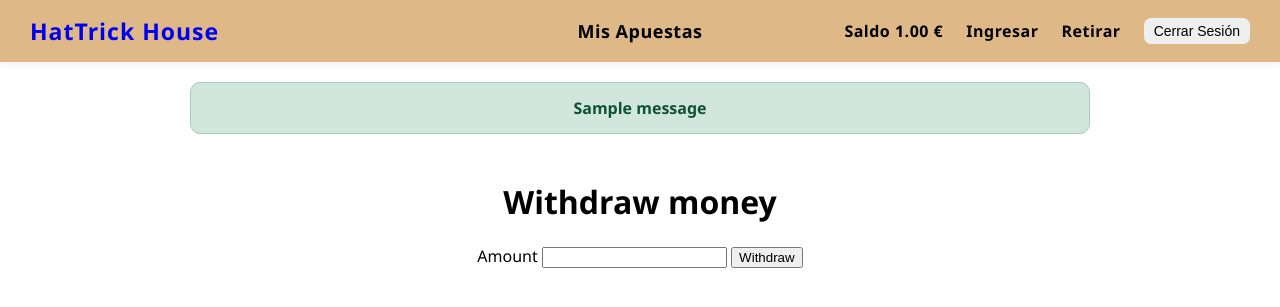
After one commit to BARBERAK/HatTrick-House, a Django app: page /withdraw/ in a window 1280 px wide. The commit adds this page. Shown: the top 307 px of the page. Run offline with Django 5.2, Linux system fonts and the light colour scheme; a user stored in the database is signed in; tables that the repository leaves empty hold one stand-in row (values such as "Sample post"); one stand-in notice (Sample message) is shown.

Commit message:
Add withdrawal feature with validations and user feedback

```diff
--- a/apuestas/static/apuestas/style.css
+++ b/apuestas/static/apuestas/style.css
@@ -566,3 +566,34 @@ body {
   transform: translateY(-2px);
   background-color: rgb(231, 222, 222);
 }
+/* =========================================
+   MENSAJES
+   ========================================= */
+
+.messages-container {
+  width: 100%;
+  max-width: 900px;
+  margin: 20px auto 0 auto;
+  padding: 0 20px;
+  box-sizing: border-box;
+}
+
+.message {
+  padding: 14px 18px;
+  border-radius: 10px;
+  margin-bottom: 12px;
+  font-weight: 600;
+  text-align: center;
+}
+
+.message.error {
+  background-color: #f8d7da;
+  color: #842029;
+  border: 1px solid #f1aeb5;
+}
+
+.message.success {
+  background-color: #d1e7dd;
+  color: #0f5132;
+  border: 1px solid #a3cfbb;
+}
--- a/apuestas/urls.py
+++ b/apuestas/urls.py
@@ -1,5 +1,4 @@
 from django.urls import path
-
 from . import views
 
 app_name = 'apuestas'
@@ -10,8 +9,9 @@ urlpatterns = [
     path('update_data/', views.create_update, name="update_data"),
     path('partidos/<str:categoria>/<str:nombre_liga>/', views.partidos_liga, name="partidos_liga"),
     path('ingresar/', views.ingresar, name='ingresar'),
-    path('registrar/' , views.register, name="registrar"),
+    path('registrar/', views.register, name="registrar"),
     path('eliminar-apuesta/<int:bet_id>/', views.borrar_apuesta, name='eliminar_apuesta'),
     path('editar-apuesta/<int:bet_id>/', views.editar_apuesta, name='editar_apuesta'),
-    path('realizar-apuesta/' , views.realizar_apuesta, name="realizar_apuesta")
+    path('realizar-apuesta/', views.realizar_apuesta, name="realizar_apuesta"),
+    path('withdraw/', views.withdraw, name="withdraw"),
 ]
--- a/apuestas/views.py
+++ b/apuestas/views.py
@@ -61,6 +61,28 @@ def ingresar(request):
             return redirect('apuestas:home')
 
     return render(request, 'apuestas/deposit.html')
+
+@login_required
+def withdraw(request):
+    if request.method == "POST":
+        quantity = Decimal(request.POST.get('quantity'))
+
+        if quantity <= 0:
+            messages.error(request, "The amount must be greater than zero.")
+            return render(request, 'apuestas/withdraw.html')
+
+        user_profile = request.user.userprofile
+
+        if quantity > user_profile.money:
+            messages.error(request, "You do not have enough balance to withdraw that amount.")
+            return render(request, 'apuestas/withdraw.html')
+
+        user_profile.money -= quantity
+        user_profile.save()
+        messages.success(request, f"You have withdrawn {quantity}€ successfully.")
+        return redirect('apuestas:home')
+
+    return render(request, 'apuestas/withdraw.html')
 
 
 def register(request):
--- /dev/null
+++ b/templates/apuestas/withdraw.html
@@ -0,0 +1,14 @@
+{% extends 'base.html' %}
+
+{% block content %}
+<div class="deposit-container">
+    <h1>Withdraw money</h1>
+
+    <form method="post" class="deposit-form">
+        {% csrf_token %}
+        <label for="quantity">Amount</label>
+        <input type="number" name="quantity" id="quantity" step="0.01" min="0.01" required>
+        <button type="submit">Withdraw</button>
+    </form>
+</div>
+{% endblock %}
--- a/templates/base.html
+++ b/templates/base.html
@@ -18,12 +18,13 @@
             <a href="{% url 'apuestas:bets_list' %}" class="nav-sports">Mis Apuestas</a>
         </div>
         <div class="nav-right">
-            {% if user.is_authenticated%}
-                <span class="nav-saldo">Saldo {{user.userprofile.money}} €</span>
+            {% if user.is_authenticated %}
+                <span class="nav-saldo">Saldo {{ user.userprofile.money }} €</span>
                 <a href="{% url 'apuestas:ingresar' %}" class="nav-deposit">Ingresar</a>
+                <a href="{% url 'apuestas:withdraw' %}" class="nav-deposit">Retirar</a>
                 <form action="{% url 'logout' %}" method="post" style="display: inline;">
                     {% csrf_token %}
-                    <button type="submit" class="nav-logout">Cerrar Sessión</button>
+                    <button type="submit" class="nav-logout">Cerrar Sesión</button>
                 </form>
             {% else %}
                 <a href="{% url 'apuestas:registrar' %}" class="nav-register">Registrarse</a>
@@ -32,7 +33,21 @@
         </div>
     </nav>
 
-
+    {% if messages %}
+    <div style="max-width: 900px; margin: 20px auto; padding: 0 20px;">
+        {% for message in messages %}
+            {% if 'success' in message.tags %}
+                <div style="background-color: #d1e7dd; color: #0f5132; border: 1px solid #a3cfbb; padding: 14px 18px; border-radius: 10px; margin-bottom: 12px; font-weight: 600; text-align: center;">
+            {% elif 'error' in message.tags %}
+                <div style="background-color: #f8d7da; color: #842029; border: 1px solid #f1aeb5; padding: 14px 18px; border-radius: 10px; margin-bottom: 12px; font-weight: 600; text-align: center;">
+            {% else %}
+                <div style="background-color: #e2e3e5; color: #41464b; border: 1px solid #c6c8ca; padding: 14px 18px; border-radius: 10px; margin-bottom: 12px; font-weight: 600; text-align: center;">
+            {% endif %}
+                {{ message }}
+            </div>
+        {% endfor %}
+    </div>
+{% endif %}
 
     <div class="container">
         {% block content %}{% endblock %}
```
Also changed, not shown: 1 other file.
